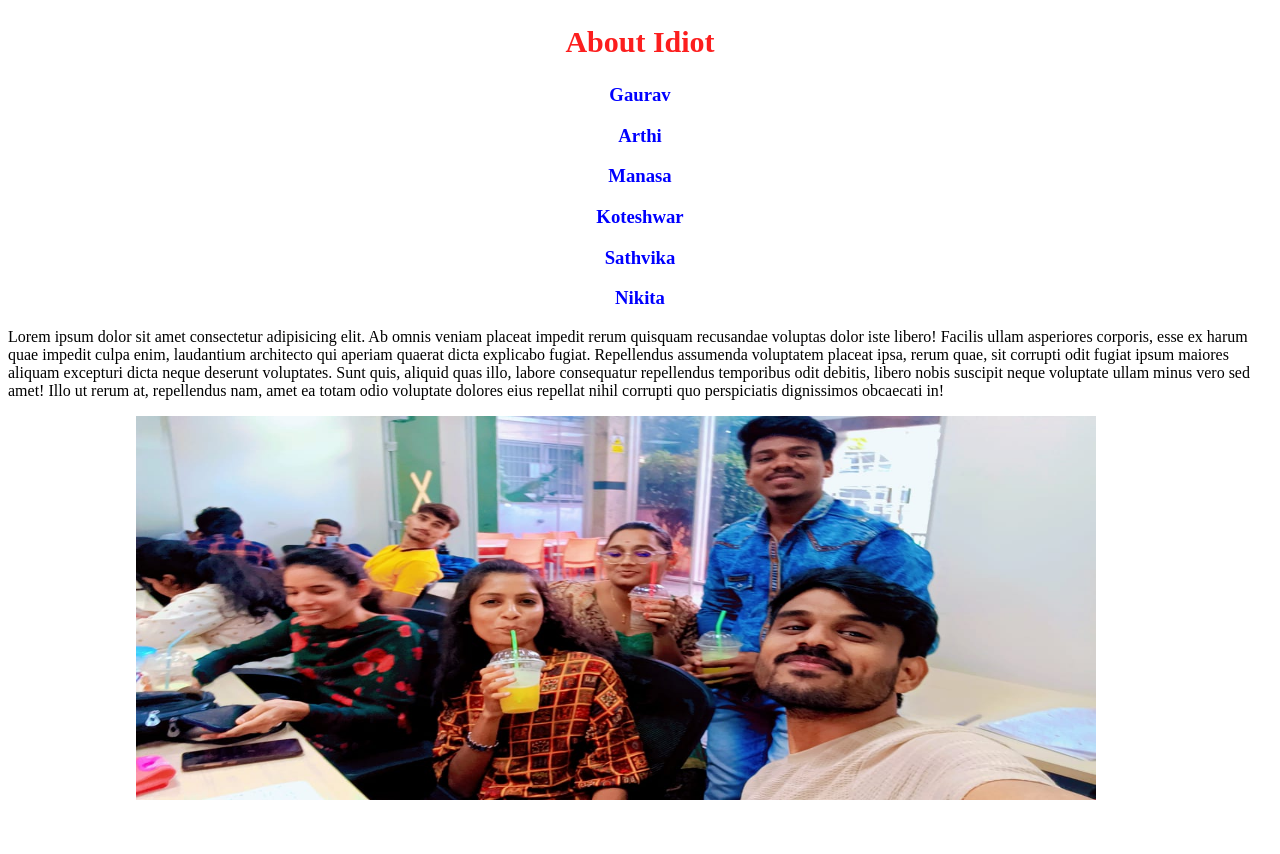
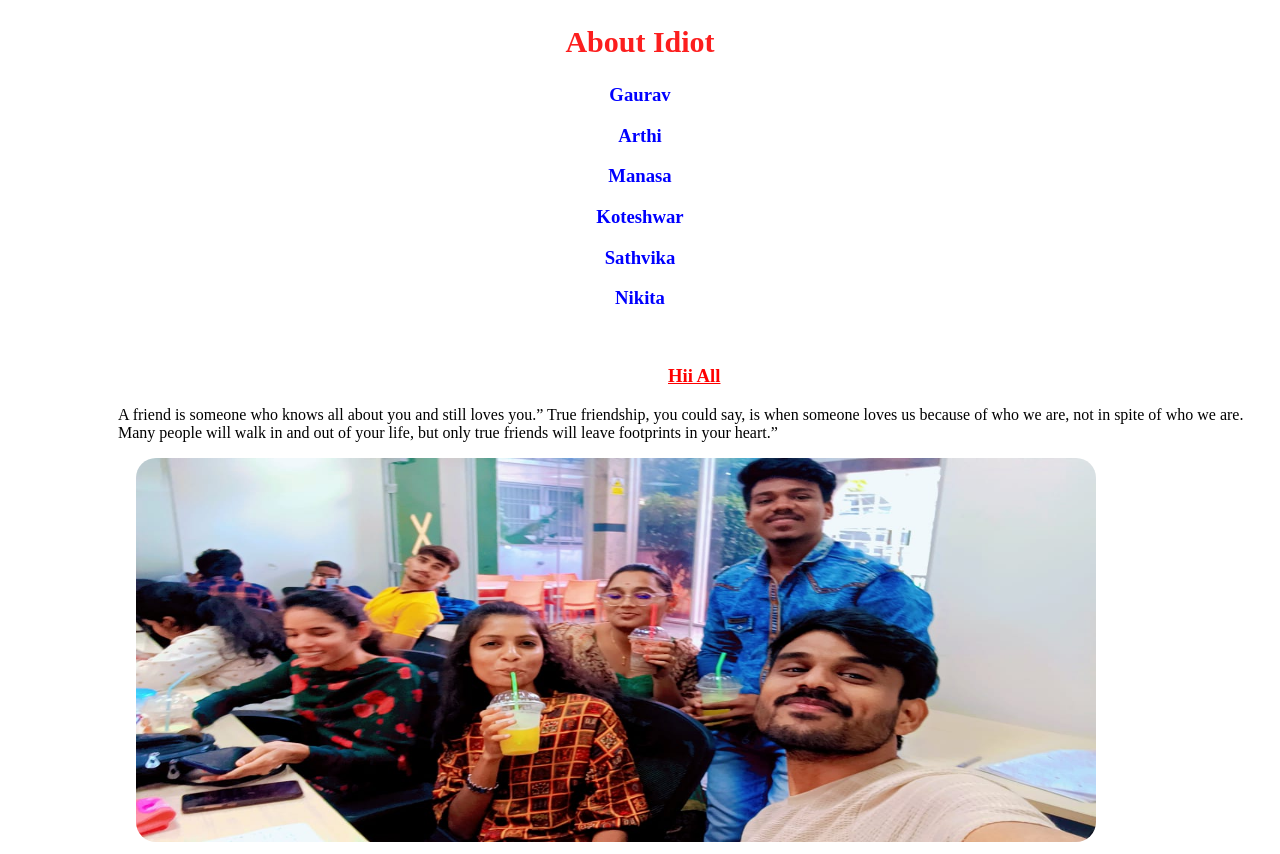
Before and after one commit to bhendarkargaurav/idiot, a plain HTML site: page index.html in a window 1280 px wide. Before the commit the page ends 812 px from the top, so only its background shows below. Drawn offline with Linux system fonts and the light colour scheme.

Commit message:
added more

```diff
--- a/index.html
+++ b/index.html
@@ -18,21 +18,17 @@
           <h3>Sathvika</h3>
           <h3>Nikita</h3>
         </div>
+        <br>
+        <div class="quote">
         <p>
-          Lorem ipsum dolor sit amet consectetur adipisicing elit. Ab omnis
-          veniam placeat impedit rerum quisquam recusandae voluptas dolor iste
-          libero! Facilis ullam asperiores corporis, esse ex harum quae impedit
-          culpa enim, laudantium architecto qui aperiam quaerat dicta explicabo
-          fugiat. Repellendus assumenda voluptatem placeat ipsa, rerum quae, sit
-          corrupti odit fugiat ipsum maiores aliquam excepturi dicta neque
-          deserunt voluptates. Sunt quis, aliquid quas illo, labore consequatur
-          repellendus temporibus odit debitis, libero nobis suscipit neque
-          voluptate ullam minus vero sed amet! Illo ut rerum at, repellendus
-          nam, amet ea totam odio voluptate dolores eius repellat nihil corrupti
-          quo perspiciatis dignissimos obcaecati in!
+          <H3 class="hii">Hii All</H3>
+          A friend is someone who knows all about you and still loves you.” True
+          friendship, you could say, is when someone loves us because of who we
+          are, not in spite of who we are. Many people will walk in and out of
+          your life, but only true friends will leave footprints in your heart.”
         </p>
-        <img class="img" src="/img/idiots1.jpeg" alt="">
-
+    </div>
+        <img class="img" src="/img/idiots1.jpeg" alt="" />
       </div>
     </section>
   </body>
--- a/style.css
+++ b/style.css
@@ -2,6 +2,7 @@
     height: 30vw;
     width: 75vw;
     margin-left: 8rem;
+    border-radius: 20px;
 
     /* margin-top: .6rem; */
 }
@@ -17,3 +18,12 @@
     text-align: center;
     color: blue;
 }
+.quote{
+    border: 80px;
+    padding-left: 110px;
+}
+.hii{
+    padding-left: 550px;
+    color: red;
+    text-decoration: underline;
+}
```
Lines whose indentation alone changed are shown as unchanged.
